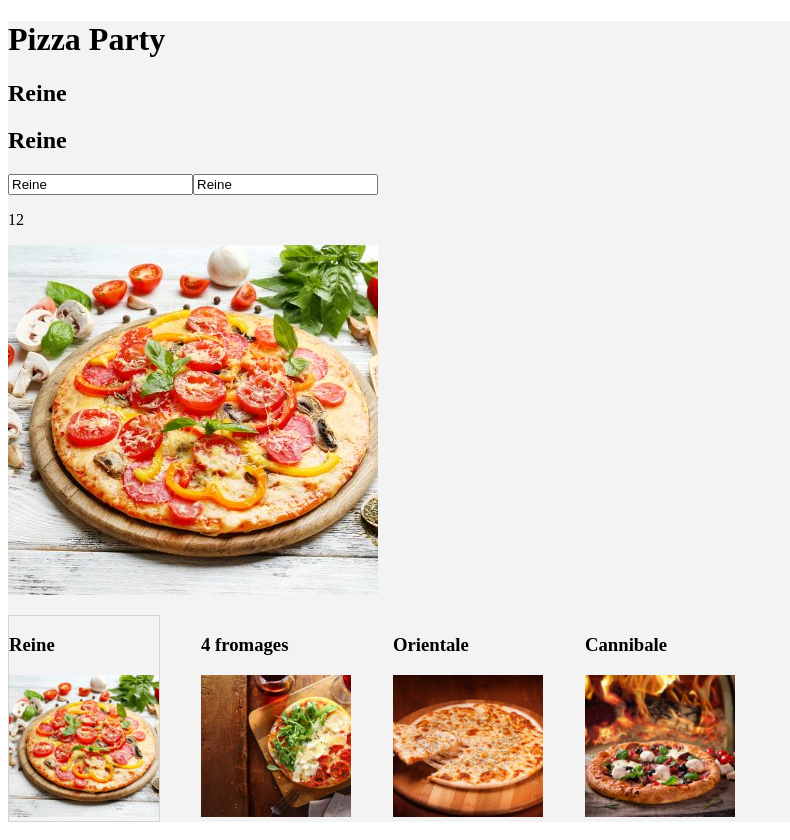
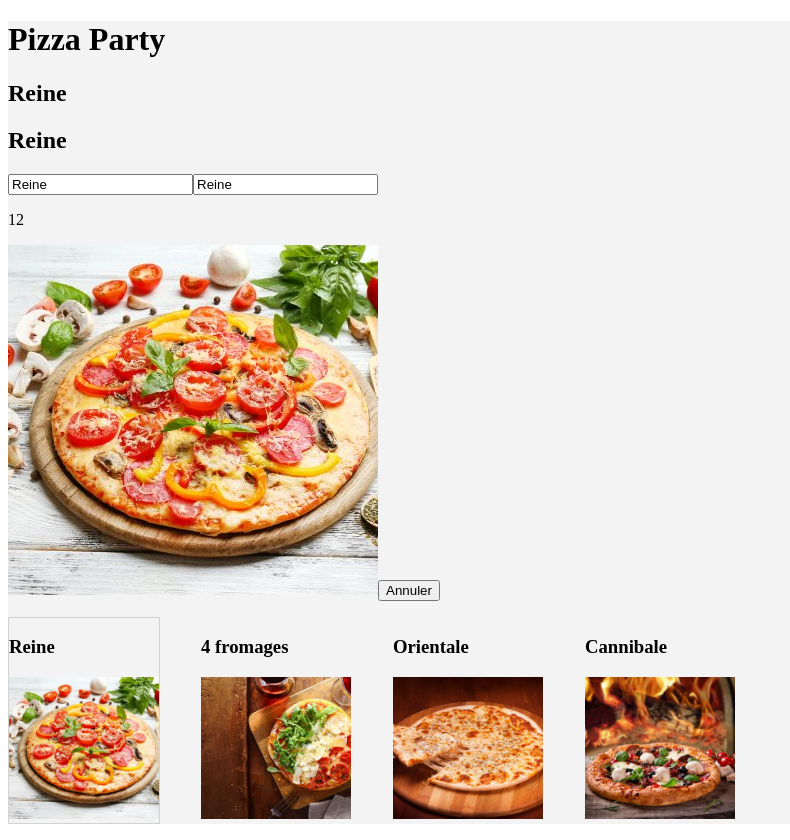
Before and after one commit to matthieumota/angular-pizza, an Angular app: page / in a window 1280 px wide. Both pictures are taken after a click on the item "Reine". Shown: the whole page, without its empty margins (0-790 px from the left). Built offline with nearby package versions, Linux system fonts and the light colour scheme.

Commit message:
can cancel pizza

```diff
--- a/src/app/app.component.html
+++ b/src/app/app.component.html
@@ -7,6 +7,7 @@
   <input type="text" [(ngModel)]="pizza.name">
   <p>{{ pizza.price }}</p>
   <img [src]="`/assets/pizzas/${pizza.image}`" [alt]="pizza.name">
+  <button (click)="onCancel()">Annuler</button>
 </div>
 
 <ul class="pizzas">
--- a/src/app/app.component.ts
+++ b/src/app/app.component.ts
@@ -18,10 +18,19 @@ const PIZZAS: Pizza[] = [
 })
 export class AppComponent {
   title = 'Pizza Party';
-  pizza!: Pizza;
+  pizza?: Pizza;
   pizzas: Pizza[] = PIZZAS;
 
   onSelect(pizza: Pizza) {
+    if (this.pizza && this.pizza.id === pizza.id) {
+      this.pizza = undefined
+      return
+    }
+
     this.pizza = { ...pizza }; // On fait un clone de l'objet pour éviter les "références"
   }
+
+  onCancel() {
+    this.pizza = undefined
+  }
 }
```
